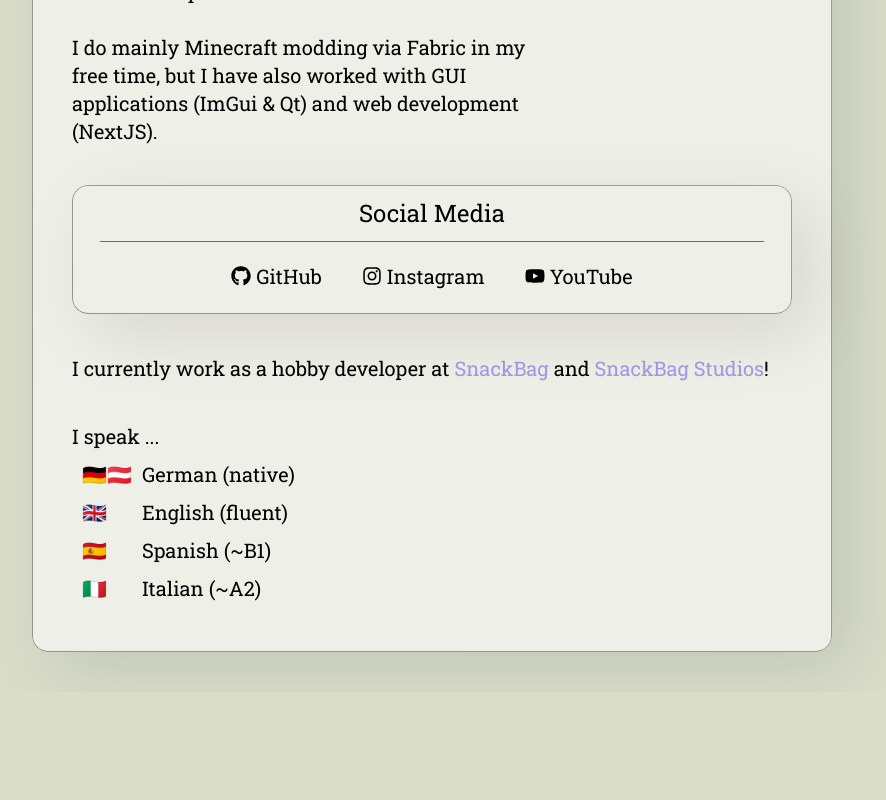
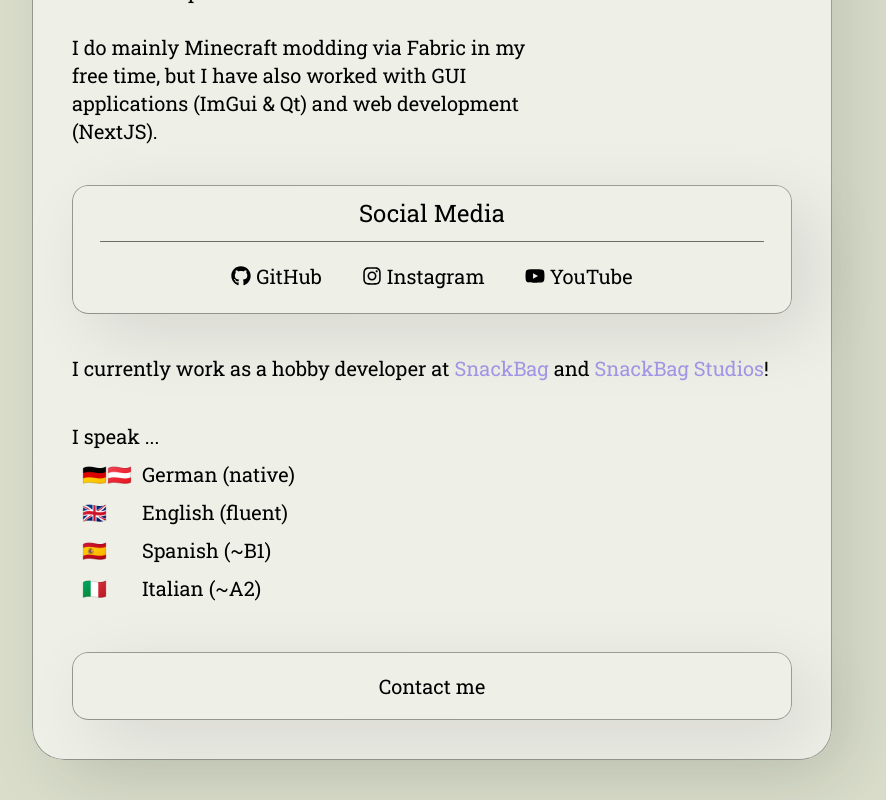
Before and after one commit to tobiazsh/tobiazsh.github.io, a Next.js app: page / in a window 1280 px wide. Shown: the part 579-1379 px from the top of the page, without its empty margins (208-1094 px from the left). Before the commit the page ends 1271 px from the top, so only its background shows below. Built offline with nearby package versions, Linux system fonts and the light colour scheme.

Commit message:
Add contact button

```diff
--- a/app/page.tsx
+++ b/app/page.tsx
@@ -1,3 +1,4 @@
+import Link from "next/link";
 import styles from "./styles/global.module.css";
 import "./styles/globals.css";
 import SocialMediaFloater from "@/app/components/socialMediaFloater";
@@ -6,7 +7,7 @@
 export default function Home() {
   return (
     <div className={`w-[100dvw] flex justify-center md:p-10 p-3 text-xl`}>
-      <div className={`${styles.highlight_border} lg:w-2/3 ${styles.floating} p-10 flex flex-col space-y-10`}>
+      <div className={`${styles.highlight_border} lg:w-2/3 ${styles.floating} p-10 flex flex-col space-y-10 rounded-4xl!`}>
         <span className={`text-5xl font-semibold`}>
           Hello there!
         </span>
@@ -35,7 +36,7 @@
           <a href={"https://studio.snackbag.net/"}> SnackBag Studios</a>!
         </span>
 
-        <span>
+        <div>
           I speak ...<br/>
           <table style={{borderSpacing: 10, borderCollapse: "separate"}}>
             <tbody>
@@ -45,7 +46,11 @@
             <tr><td>🇮🇹</td><td>Italian (~A2)</td></tr>
             </tbody>
           </table>
-        </span>
+        </div>
+
+        <Link href={"/contact"} className={`p-5 text-center ${styles.floating} ${styles.highlight_border}`}>
+          Contact me
+        </Link>
 
       </div>
     </div>
```
